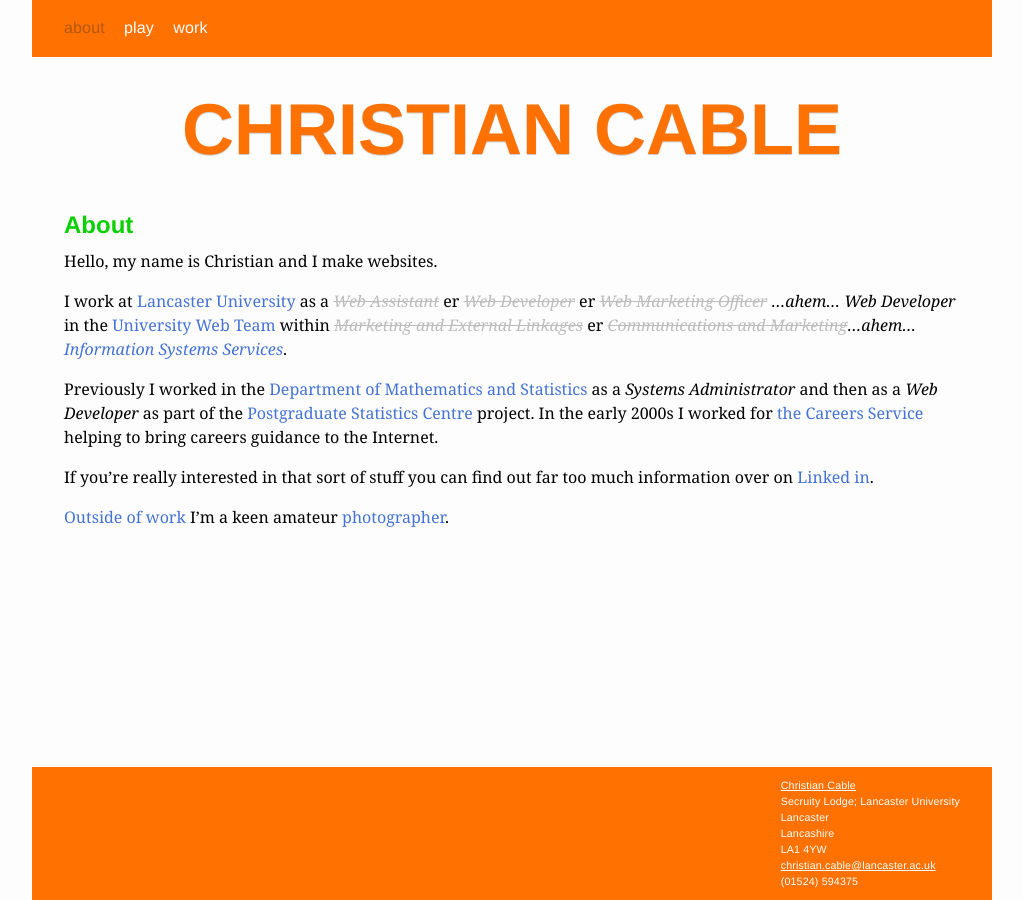
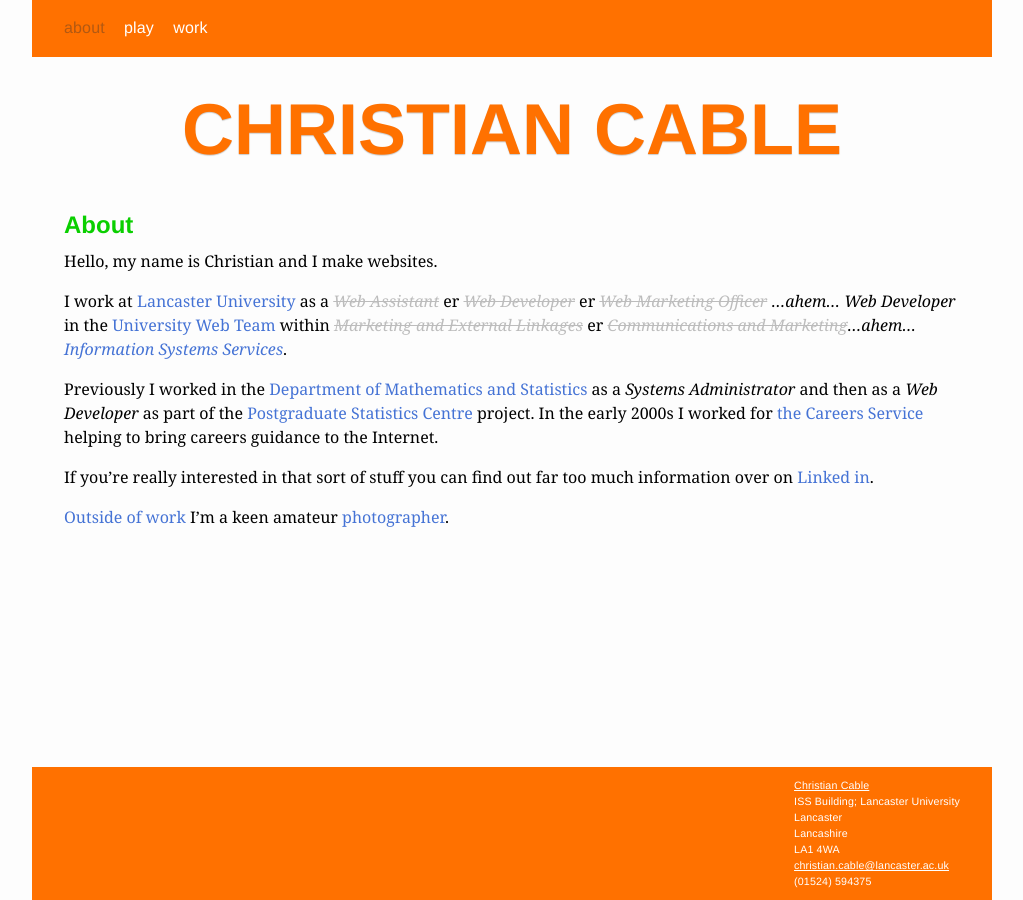
Before and after one commit to christiancable/christiancable.github.io, a Jekyll site: the page built from index.md, in a window 1280 px wide. Shown: the whole page, without its empty margins (128-1151 px from the left). Built offline with Jekyll 4.4.1, drawn with Linux system fonts in a browser that asks for light colours.

Commit message:
Update footer.html
updated footer with new work address

```diff
--- a/_includes/footer.html
+++ b/_includes/footer.html
@@ -1,12 +1,12 @@
 <div id="footer">
     <span id="contact">
         <span id="hcard-Christian-Cable" class="vcard">
-            <a class="url fn" href="http://www.lancs.ac.uk/~cable">Christian Cable</a>
+            <a class="url fn" href="http://www.christiancable.co.uk">Christian Cable</a>
             <span class="adr">
-                <span class="street-address">Secruity Lodge; Lancaster University</span>
+                <span class="street-address">ISS Building; Lancaster University</span>
                 <span class="locality">Lancaster</span>
                 <span class="region">Lancashire</span>
-                <span class="postal-code">LA1 4YW</span>
+                <span class="postal-code">LA1 4WA</span>
             </span>
             <span class="email"><a href="mailto:christian.cable@lancaster.ac.uk">christian.cable@lancaster.ac.uk</a></span>
             <span class="tel">(01524)  594375</span>
```
